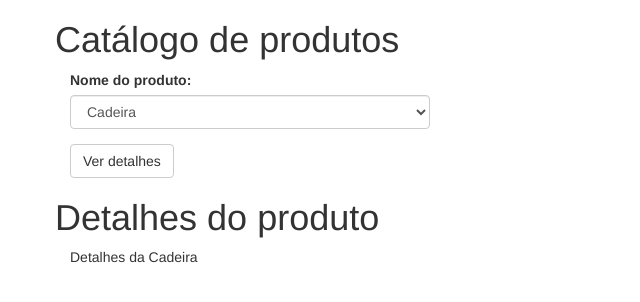
After one commit to LayssonENS/phpinciante, a PHP site: page /catalogo_produtos.php?id_produto=1 in a window 1280 px wide. The commit adds this page. Shown: the top 302 px of the page, without its empty margins (0-640 px from the left). Run offline with PHP 8.4, Linux system fonts and the light colour scheme.

Commit message:
catalogo

```diff
--- /dev/null
+++ b/catalogo_produtos.php
@@ -0,0 +1,66 @@
+<!DOCTYPE HTML>
+<html lang="pt-br">
+
+<head>
+    <meta charset="UTF-8">
+    <meta http-equiv="X-UA-Compatible" content="IE=edge">
+    <meta name="viewport" content="width=device-width, initial-scale=1">
+    <title>Catálogo de produtos</title>
+
+    <link rel="stylesheet" href="https://maxcdn.bootstrapcdn.com/bootstrap/3.3.6/css/bootstrap.min.css">
+</head>
+
+<body>
+
+
+    <div class="container">
+        <div class="row">
+            <h1>Catálogo de produtos</h1>
+        </div>
+        <div class="row">
+            <div class="col-md-4">
+                <form role="form" action="catalogo_produtos.php" method="get">
+                    <div class="form-group">
+                        <label for="Produto">Nome do produto:</label>
+                        <select class="form-control" name="id_produto" id="id_produto">
+                            <option value="1">Cadeira</option>
+                            <option value="2">Fogão</option>
+                            <option value="3">Roteador wi-fi</option>
+                            <option value="4">TV 29"</option>
+                        </select>
+                    </div>
+                    <button type="submit" class="btn btn-default">Ver detalhes</button>
+                </form>
+            </div>
+            <div class="col-md-4"></div>
+            <div class="col-md-4"></div>
+        </div>
+
+        <div class="row">
+            <h1>Detalhes do produto</h1>
+        </div>
+
+        <div class="row">
+            <div class="col-md-4">
+
+                <?php
+
+				$id_produto = $_GET['id_produto'];
+
+                $detalhes[1] = "Detalhes da Cadeira";
+                $detalhes[2] = "Detalhes da fogao";
+                $detalhes[3] = "Detalhes da Roteador";
+				$detalhes[4] = "Detalhes da Tv 29";
+
+				echo $detalhes[$id_produto]
+
+
+                ?>
+
+
+            </div>
+        </div>
+    </div>
+</body>
+
+</html>
```
Also changed, not shown: index.php (+12 -1 lines).
